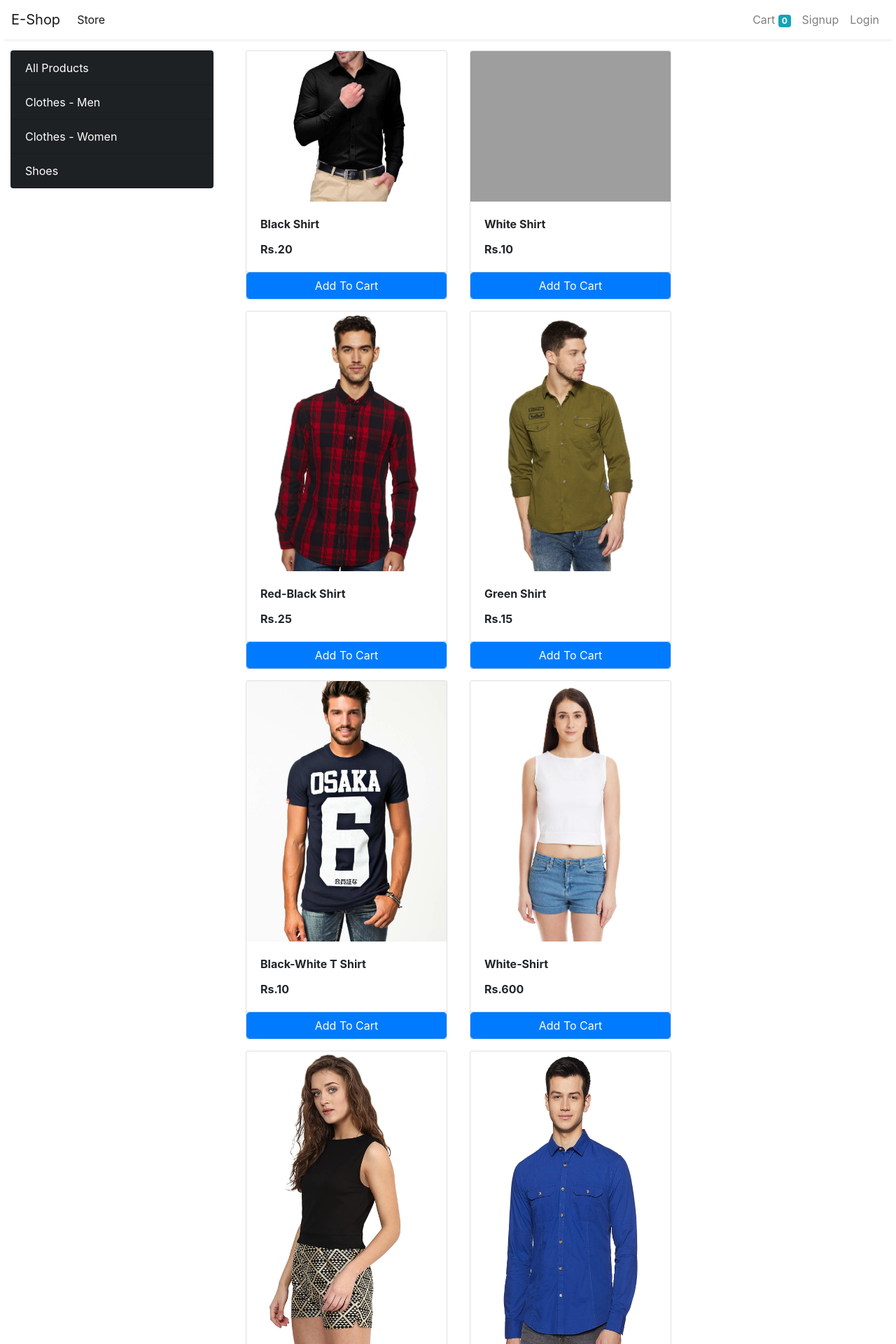
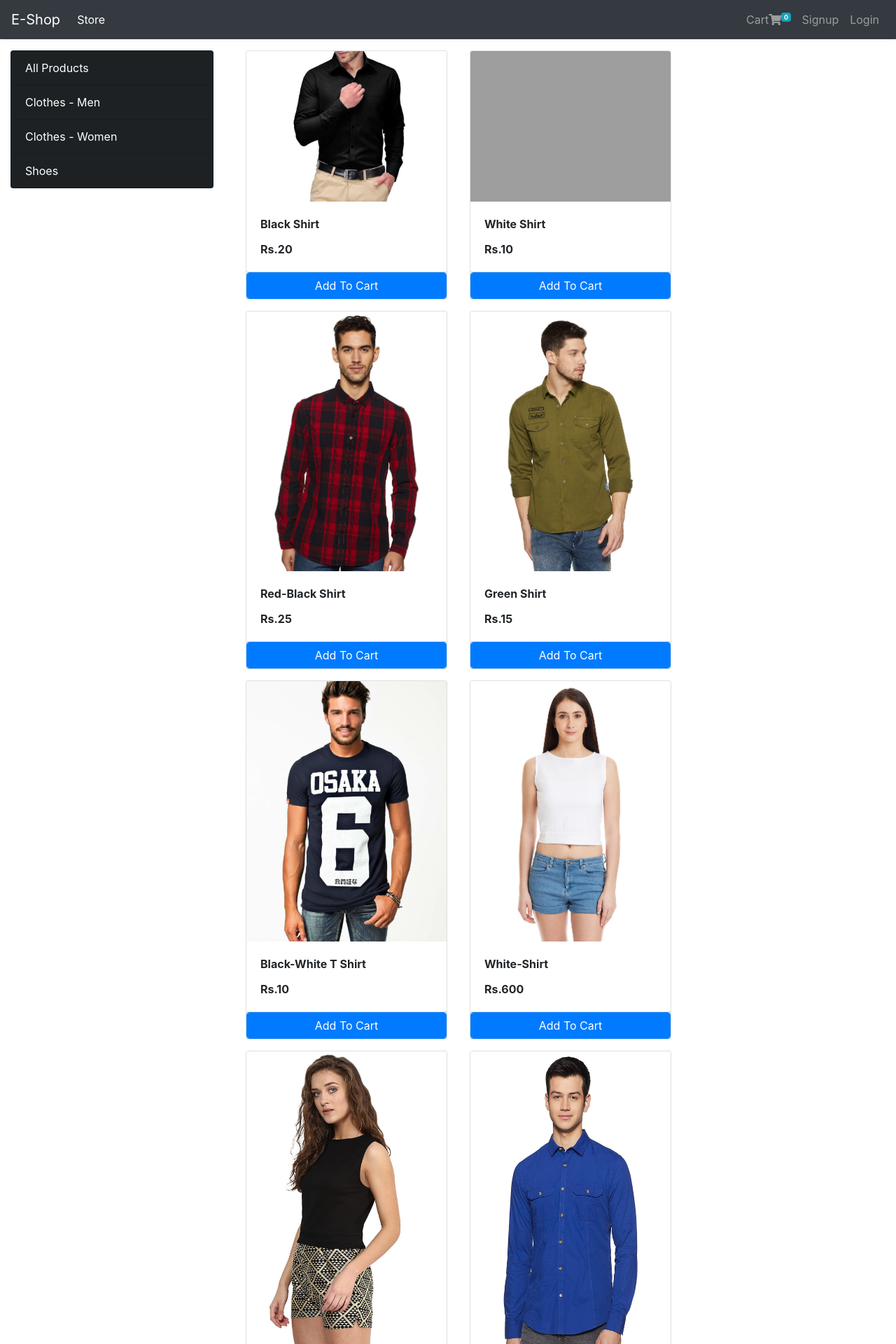
Before and after one commit to SyedOwn/E-Shop, a Django app: page /store in a window 1280 px wide. Shown: the top 1920 px of the page at 70% size. Run offline with Django 3.2, Linux system fonts and the light colour scheme; data comes from the database, SQL or seed files in the repository; both versions use the stored data as it was after the commit; some libraries are stand-ins or nearby versions; grey boxes are pictures that could not be loaded.

Commit message:
initial commit

```diff
--- a/store/templates/base.html
+++ b/store/templates/base.html
@@ -10,16 +10,20 @@
   <link rel="stylesheet" href="https://maxcdn.bootstrapcdn.com/bootstrap/4.0.0/css/bootstrap.min.css"
     integrity="sha384-Gn5384xqQ1aoWXA+058RXPxPg6fy4IWvTNh0E263XmFcJlSAwiGgFAW/dAiS6JXm" crossorigin="anonymous">
 
+<link rel="stylesheet" href="https://cdnjs.cloudflare.com/ajax/libs/font-awesome/5.15.4/css/all.min.css">
+
   <title>Hello, world!</title>
 
   <style>
-    nav{
+    nav {
       background-color: white;
     }
+
     .one-edge-shadow {
       box-shadow: 0 8px 2px -5px rgb(246, 245, 245);
     }
-.display-8{
+
+    .display-8 {
       font-weight: 200;
       font-size: 30px;
     }
@@ -31,7 +35,7 @@
   <!-- navbar -->
 
   <nav class="one-edge-shadow sticky-top navbar navbar-expand-lg
-   navbar-light bg-white">
+   navbar-dark bg-dark">
     <a class="navbar-brand" href="/">E-Shop</a>
     <button class="navbar-toggler" type="button" data-toggle="collapse" data-target="#navbarSupportedContent"
       aria-controls="navbarSupportedContent" aria-expanded="false" aria-label="Toggle navigation">
@@ -49,8 +53,10 @@
 
       <ul class=" navbar-nav my-2 my-lg-0">
         <li class="nav-item ">
-          <a class="nav-link" href="/cart">Cart
-            <span class="badge badge-info">{{request.session.cart.keys|length}}</span>
+          <a class="nav-link" href="/cart">Cart<i class="fas fa-shopping-cart"></i><sup><span
+                class="badge badge-info">{{request.session.cart.keys|length}}</span>
+            </sup>
+
             <span class="sr-only">(current)</span></a>
         </li>
         {% if request.session.customer %}
@@ -59,7 +65,7 @@
           <a class="nav-link" href="/orders">Orders<span class="sr-only">(current)</span></a>
         </li>
         <li class="nav-item ">
-          <a class="nav-link" href="/logout">Logout<span class="sr-only">(current)</span></a>
+          <a class="nav-link" href="/logout"><i class="fas fa-sign-out-alt"></i><span class="sr-only">(current)</span></a>
         </li>
         {% else %}
 
```
Also changed, not shown: db.sqlite3. Lines whose indentation alone changed are shown as unchanged.
